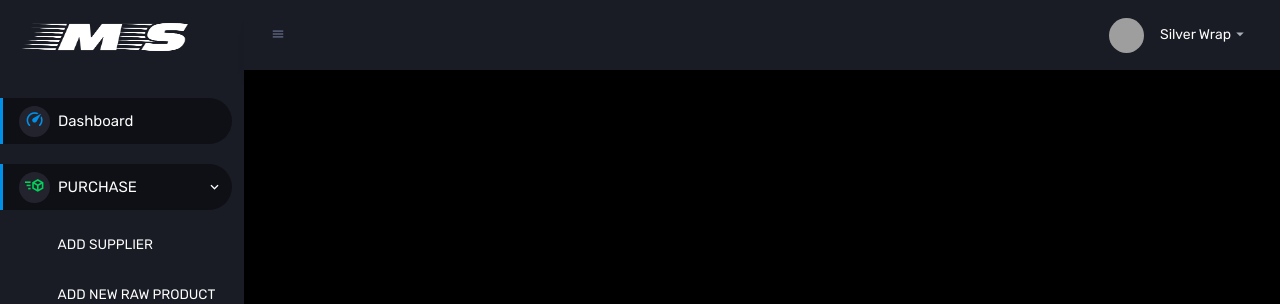
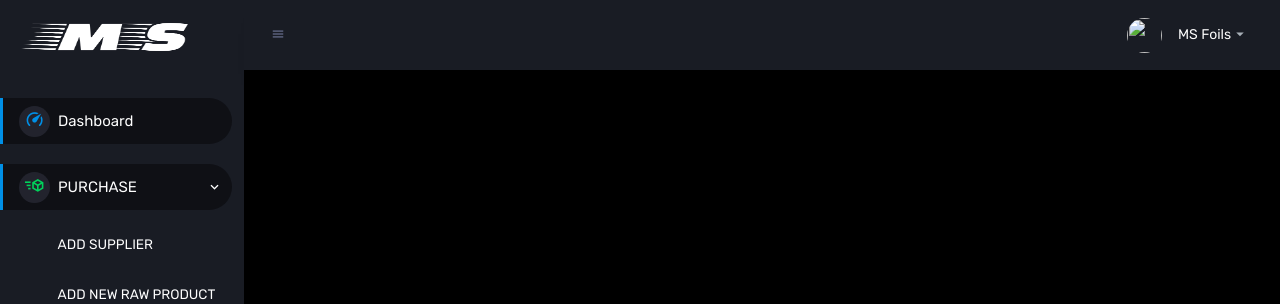
Before and after one commit to Tejas310895/msent, a PHP site: page /index.php in a window 1280 px wide. Shown: the top 304 px of the page. Run offline with PHP 8.4, Linux system fonts and the light colour scheme; the visitor is signed in with stand-in values (Sample User, id 1); some libraries are stand-ins or nearby versions; some web fonts are replaced; grey boxes are pictures that could not be loaded.

Commit message:
first_changes

```diff
--- a/includes/header.php
+++ b/includes/header.php
@@ -5,7 +5,7 @@
   <!-- Required meta tags -->
   <meta charset="utf-8">
   <meta name="viewport" content="width=device-width, initial-scale=1, shrink-to-fit=no">
-  <title>Silver Wrap</title>
+  <title>MS Foils</title>
   <!-- plugins:css -->
   <link rel="stylesheet" href="assets/vendors/mdi/css/materialdesignicons.min.css">
   <link rel="stylesheet" href="assets/vendors/css/vendor.bundle.base.css">
@@ -26,7 +26,7 @@
   <!-- Layout styles -->
   <link rel="stylesheet" href="assets/css/style.css">
   <!-- End layout styles -->
-  <link rel="shortcut icon" href="assets/images/face.jpeg" />
+  <link rel="shortcut icon" href="" />
   <script src="jquery/dist/jquery.min.js"></script>
   <style>
     .ui-autocomplete {
--- a/index.php
+++ b/index.php
@@ -31,8 +31,8 @@ if (!isset($_SESSION['admin_user'])) {
             <li class="nav-item dropdown">
               <a class="nav-link" id="profileDropdown" href="#" data-toggle="dropdown">
                 <div class="navbar-profile">
-                  <img class="img-xs rounded-circle" src="assets/images/face.jpeg" alt="">
-                  <p class="mb-0 d-none d-sm-block navbar-profile-name">Silver Wrap</p>
+                  <img class="img-xs rounded-circle" src="" alt="">
+                  <p class="mb-0 d-none d-sm-block navbar-profile-name">MS Foils</p>
                   <i class="mdi mdi-menu-down d-none d-sm-block"></i>
                 </div>
               </a>
--- a/login.php
+++ b/login.php
@@ -10,7 +10,7 @@ include("includes/db.php");
     <!-- Required meta tags -->
     <meta charset="utf-8">
     <meta name="viewport" content="width=device-width, initial-scale=1, shrink-to-fit=no">
-    <title>Silver Wrap</title>
+    <title>MS Foils</title>
     <!-- plugins:css -->
     <link rel="stylesheet" href="assets/vendors/mdi/css/materialdesignicons.min.css">
     <link rel="stylesheet" href="assets/vendors/css/vendor.bundle.base.css">
--- a/print_invoice.php
+++ b/print_invoice.php
@@ -61,7 +61,7 @@ if (isset($_GET['invoice_no'])) {
         <!-- Required meta tags -->
         <meta charset="utf-8">
         <meta name="viewport" content="width=device-width, initial-scale=1, shrink-to-fit=no">
-        <title>Silver Wrap</title>
+        <title>MS Foils</title>
         <!-- plugins:css -->
         <link rel="stylesheet" href="assets/vendors/mdi/css/materialdesignicons.min.css">
         <link rel="stylesheet" href="assets/vendors/css/vendor.bundle.base.css">
--- a/print_ready.php
+++ b/print_ready.php
@@ -44,7 +44,7 @@ if (isset($_GET['print_id'])) {
   <!-- Required meta tags -->
   <meta charset="utf-8">
   <meta name="viewport" content="width=device-width, initial-scale=1, shrink-to-fit=no">
-  <title>Silver Wrap</title>
+  <title>MS Foils</title>
   <!-- plugins:css -->
   <link rel="stylesheet" href="assets/vendors/mdi/css/materialdesignicons.min.css">
   <link href='https://fonts.googleapis.com/css?family=Libre Barcode 39 Extended Text' rel='stylesheet'>
--- a/print_stock.php
+++ b/print_stock.php
@@ -44,7 +44,7 @@ if (isset($_GET['print_id'])) {
   <!-- Required meta tags -->
   <meta charset="utf-8">
   <meta name="viewport" content="width=device-width, initial-scale=1, shrink-to-fit=no">
-  <title>Silver Wrap</title>
+  <title>MS Foils</title>
   <!-- plugins:css -->
   <link rel="stylesheet" href="assets/vendors/mdi/css/materialdesignicons.min.css">
   <link href='https://fonts.googleapis.com/css?family=Libre Barcode 39 Extended Text' rel='stylesheet'>
--- a/sendpdf/index.php
+++ b/sendpdf/index.php
@@ -504,14 +504,14 @@
 	$mail->Username = 'swrapfoil@gmail.com';					//Sets SMTP username
 	$mail->Password = 'nratbfjkgipxzznj';					//Sets SMTP password
 	$mail->SMTPSecure = 'ssl';							//Sets connection prefix. Options are "", "ssl" or "tls"
-	$mail->SetFrom("swrapfoil@gmail.com", "Silver Wrap");
+	$mail->SetFrom("swrapfoil@gmail.com", "MS Foils");
 	$mail->addCC('shirsatbp@gmail.com');
-	$mail->AddReplyTo("swrapfoil@gmail.com", "Silver Wrap");		//Sets the From name of the message
+	$mail->AddReplyTo("swrapfoil@gmail.com", "MS Foils");		//Sets the From name of the message
 	$mail->AddAddress($customer_email, 'Invoice');		//Adds a "To" address
 	// $mail->WordWrap = 50;							//Sets word wrapping on the body of the message to a given number of characters
 	$mail->IsHTML(true);
 	$mail->AddAttachment($file_name);
-	$mail->Subject = 'Purchase Order from Silver Wrap PO No.' . $mail_inc_no;			//Sets the Subject of the message
+	$mail->Subject = 'Purchase Order from MS Foils PO No.' . $mail_inc_no;			//Sets the Subject of the message
 	$mail->Body     = "<html><body><p><b>Dear Team, </b></p><p><i>Wellness Greetings.</i></p></body></html>";
 	$mail->Body     .= "<html><body><p><b>I hope you’re well. Please see attached invoice. Don’t hesitate to reach out if you have any questions.</b></p><p><i>Kind Regards.</i></p></body></html>";
 	if ($mail->Send())								//Send an Email. Return true on success or false on error
--- a/sendpdf/resend_mail.php
+++ b/sendpdf/resend_mail.php
@@ -502,16 +502,16 @@ if (isset($_GET['mail_sent'])) {
     $mail->Username = 'swrapfoil@gmail.com';                    //Sets SMTP username
     $mail->Password = 'nratbfjkgipxzznj';                    //Sets SMTP password
     $mail->SMTPSecure = 'ssl';                            //Sets connection prefix. Options are "", "ssl" or "tls"
-    $mail->SetFrom("swrapfoil@gmail.com", "Silver Wrap");
+    $mail->SetFrom("swrapfoil@gmail.com", "MS Foils");
     $mail->addCC('shirsatbp@gmail.com');
-    $mail->AddReplyTo("swrapfoil@gmail.com", "Silver Wrap");
+    $mail->AddReplyTo("swrapfoil@gmail.com", "MS Foils");
     for ($i = 0; $i < count($str_arr); $i++) {
         $mail->AddAddress('shirsatbp@gmail.com', 'Invoice');        //Adds a "To" address
     }
     // $mail->WordWrap = 50;							//Sets word wrapping on the body of the message to a given number of characters
     $mail->IsHTML(true);
     $mail->AddAttachment($file_name);
-    $mail->Subject = 'Purchase Order from Silver Wrap PO No.' . $mail_inc_no;            //Sets the Subject of the message
+    $mail->Subject = 'Purchase Order from MS Foils PO No.' . $mail_inc_no;            //Sets the Subject of the message
     $mail->Body     = "<html><body><p><b>Dear Team, </b></p><p><i>Wellness Greetings.</i></p></body></html>";
     $mail->Body     .= "<html><body><p><b>I hope you’re well. Please see attached invoice. Don’t hesitate to reach out if you have any questions.</b></p><p><i>Kind Regards.</i></p></body></html>";
     if ($mail->Send())                                //Send an Email. Return true on success or false on error
--- a/work_order_print.php
+++ b/work_order_print.php
@@ -28,7 +28,7 @@ if (isset($_GET['work_order_print'])) {
     <!-- Required meta tags -->
     <meta charset="utf-8">
     <meta name="viewport" content="width=device-width, initial-scale=1, shrink-to-fit=no">
-    <title>Silver Wrap</title>
+    <title>MS Foils</title>
     <!-- plugins:css -->
     <link rel="stylesheet" href="assets/vendors/mdi/css/materialdesignicons.min.css">
     <link href='https://fonts.googleapis.com/css?family=Libre Barcode 39 Extended Text' rel='stylesheet'>
```
